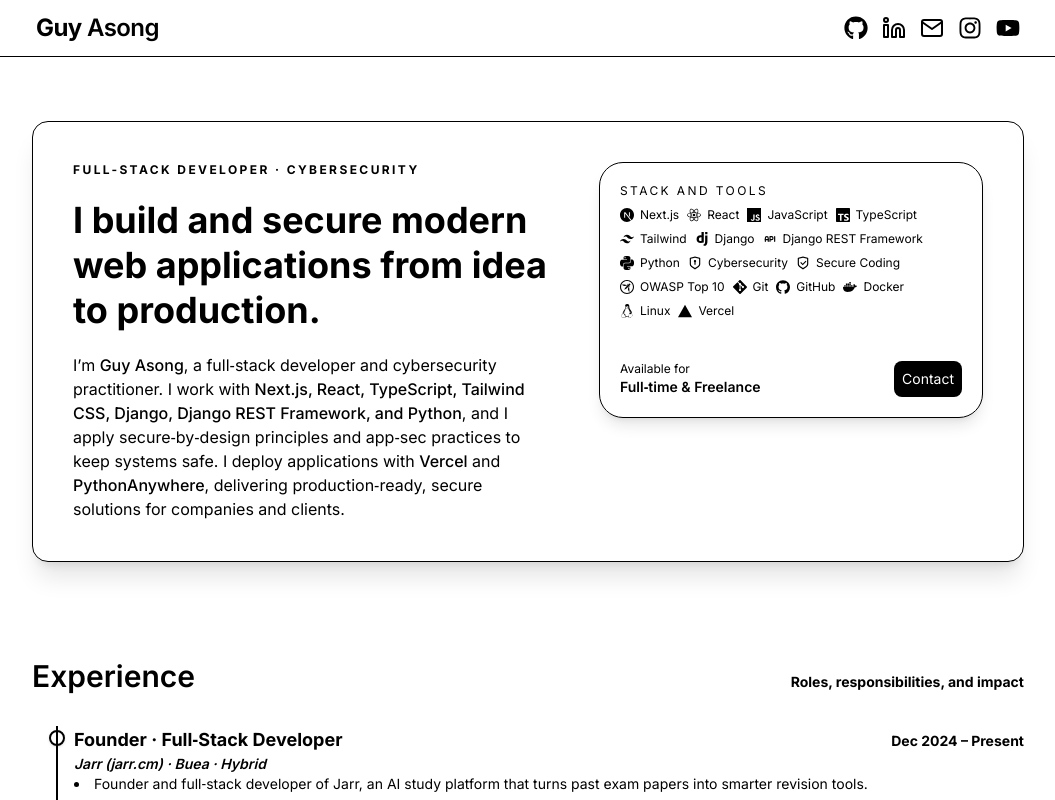
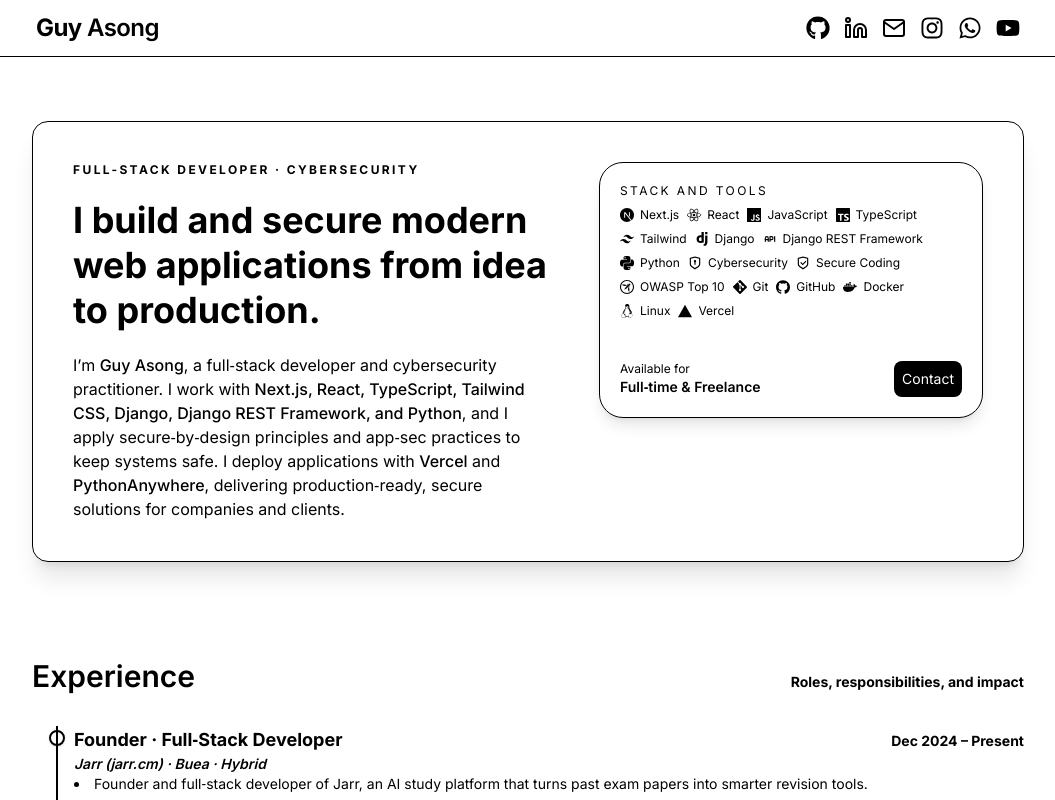
Before and after one commit to guyasong2/portfolio2.0, a Next.js app: page / in a window 1280 px wide. Shown: the top 800 px of the page, without its empty margins (112-1167 px from the left). Built offline with nearby package versions, Linux system fonts and the light colour scheme.

Commit message:
Added whatsapp social

```diff
--- a/components/Hero.tsx
+++ b/components/Hero.tsx
@@ -116,7 +116,6 @@ export default function Hero({ onViewProjects }: HeroProps) {
                 </a>
               </div>
             </div>
-            <div className="pointer-events-none absolute -bottom-4 -right-6 h-24 w-24 rounded-full bg-primary/40 blur-3xl opacity-60" />
           </div>
         </div>
       </div>
--- a/components/Navbar.tsx
+++ b/components/Navbar.tsx
@@ -1,4 +1,4 @@
-import { FaGithub, FaInstagram, FaYoutube } from "react-icons/fa";
+import { FaGithub, FaInstagram, FaYoutube, FaWhatsapp } from "react-icons/fa";
 import { FiMail, FiLinkedin } from "react-icons/fi";
 
 type NavbarProps = {
@@ -65,6 +65,15 @@ export default function Navbar({
               <FaInstagram className="w-6 h-6" />
             </a>
 
+            {/* Whatsapp */}
+            <a
+              href="https://www.Whatsapp.me/+237683140781"
+              className="btn btn-ghost btn-sm gap-2 hover:scale-105 transition"
+              aria-label="YouTube"
+            >
+              <FaWhatsapp className="w-6 h-6" />
+            </a>
+
             {/* YouTube */}
             <a
               href="https://www.youtube.com/@codeguru3204"
```
